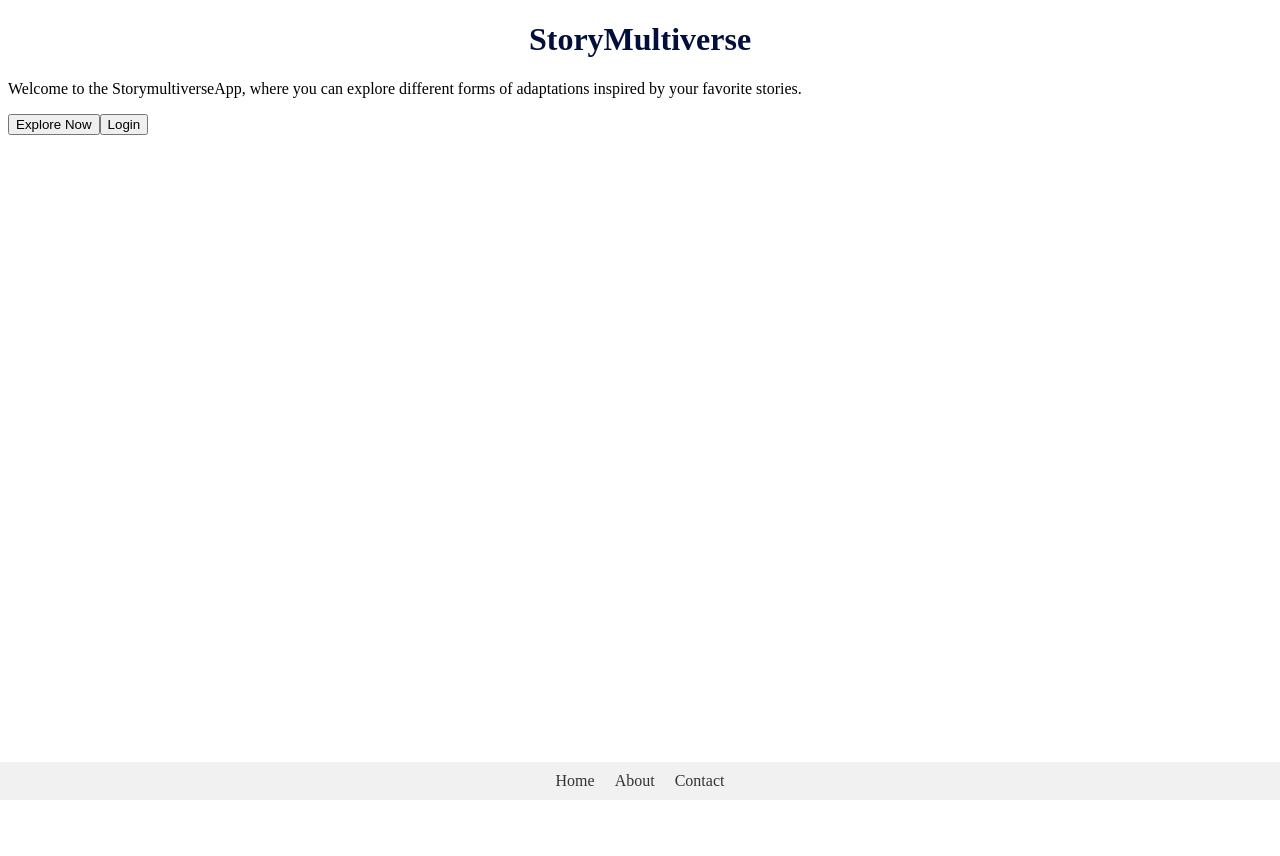
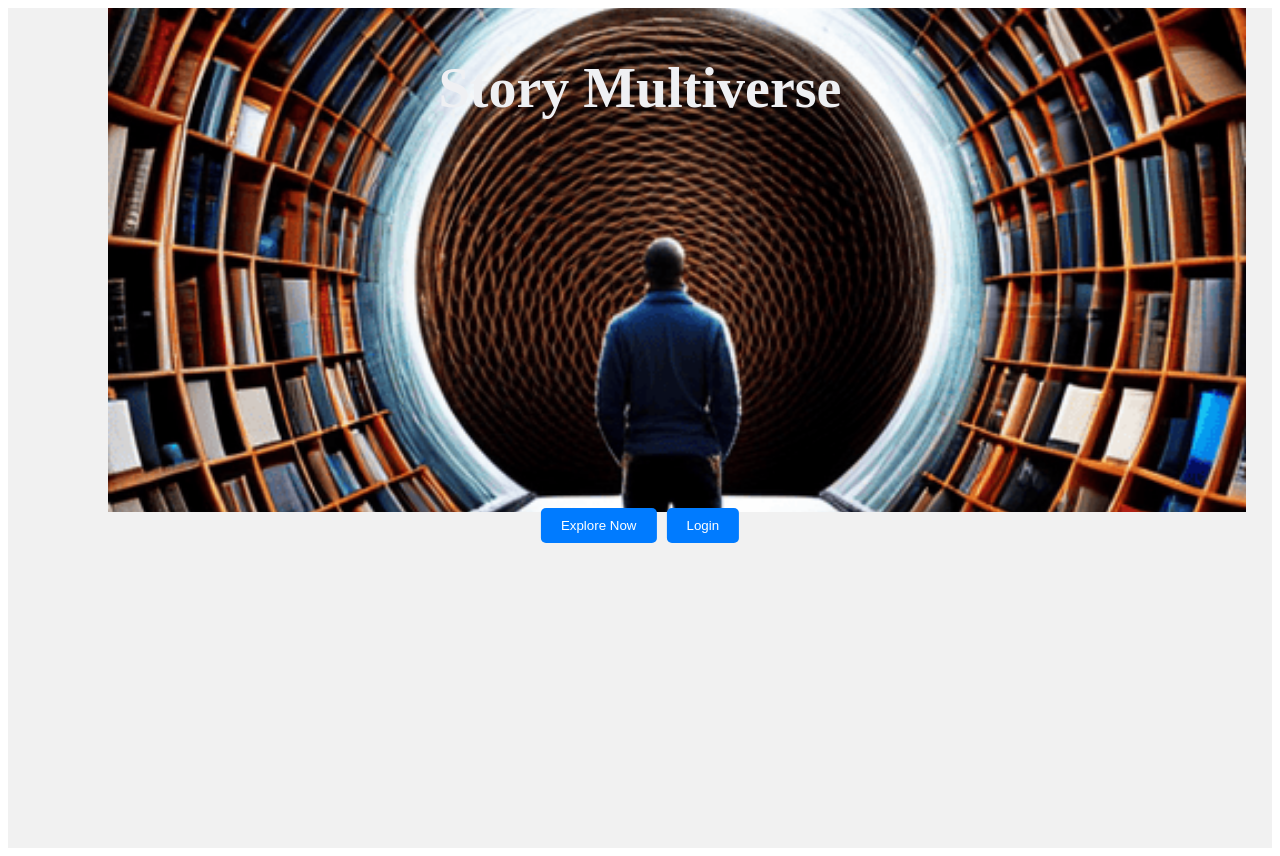
Before and after one commit to Aiia22/Storymultiverse, a React app in the folder frontend/: page / in a window 1280 px wide. Before the commit the page ends 800 px from the top, so only its background shows below. Built offline with nearby package versions, Linux system fonts and the light colour scheme.

Commit message:
Home Page Styling updated

```diff
--- a/frontend/public/index.html
+++ b/frontend/public/index.html
@@ -4,7 +4,7 @@
     <meta charset="utf-8" />
     <meta name="viewport" content="width=device-width, initial-scale=1" />
     <script src="https://kit.fontawesome.com/0380696104.js" crossorigin="anonymous"></script>
-    <title>Storymultiverse</title>
+    <title>Story Multiverse</title>
   </head>
   <body>
     <div id="root"></div>
--- a/frontend/src/pages/Home.js
+++ b/frontend/src/pages/Home.js
@@ -1,30 +1,28 @@
 import React from "react";
-import LandingPageNavbar from "../components/LandingPageNavBar";
 
-import "../styles/CSS/LandingPageNavBar.css";
+import HPIMG from "../images/HP_img.png";
+import "../styles/CSS/homePage.css"; // Import the CSS file for styling
 
-
-export default function Home() {
+function HomePage() {
+  const backgroundImageStyle = {
+    backgroundImage: `url(${HPIMG})`,
+  };
 
   return (
-    <><><div>
-      <h1>StoryMultiverse</h1>
-
-    </div><div className="landing-page">
-        <div className="background-image"></div>
-        <div className="content">
-          <p className="introduction">
-            Welcome to the StorymultiverseApp, where you can
-            explore different forms of adaptations inspired by your favorite stories.
-          </p>
+    <div className="homepage">
+      <h1>Story Multiverse</h1>
+      <div className="backgroundImage" style={backgroundImageStyle}></div>
       <div className="buttons">
         <button className="explore-button">Explore Now</button>
         <button className="login-button">Login</button>
       </div>
     </div>
-      </div></><LandingPageNavbar /></>
   );
 }
 
+export default HomePage;
+
+
+
 //------- Copyright & references ---------------
 //https://legacy.reactjs.org/docs/create-a-new-react-app.html
--- /dev/null
+++ b/frontend/src/styles/CSS/homePage.css
@@ -0,0 +1,56 @@
+/* Basic styling for the homepage */
+.homepage {
+    position: relative;
+    text-align: center;
+    padding: 20px;
+    min-height: 100vh;
+    background-color: #f1f1f1; /* Set a background color as a fallback */
+  }
+
+  /* Styling for the title */
+  h1 {
+    font-size: 56px;
+    margin-bottom: 20px;
+    position: absolute;
+    top: 5%;
+    left: 50%;
+    transform: translate(-50%, -50%);
+    z-index: 1; /* Ensure the title appears above the image */
+    color: #fff; /* Set font color to white for better contrast */
+  }
+
+  /* Styling for the background Image */
+  .backgroundImage {
+    position: absolute;
+    top: 0;
+    left: 100px;
+    background-position: center;
+    width: 90%;
+    height: 60%;
+    background-size: cover;
+    background-repeat: no-repeat;
+    background-position: center;
+
+  }
+
+  /* Styling for the buttons */
+  .buttons {
+    position: absolute;
+    top: 500px;
+    left: 50%;
+    transform: translateX(-50%);
+    z-index: 1; /* Ensure the buttons appear above the image */
+  }
+
+  .explore-button,
+  .login-button {
+    background-color: #007bff;
+    color: #fff;
+    padding: 10px 20px;
+    margin: 0 5px;
+    border: none;
+    border-radius: 5px;
+    cursor: pointer;
+  }
+
+  /* Additional styles as needed */
--- a/frontend/src/styles/CSS/main.css
+++ b/frontend/src/styles/CSS/main.css
@@ -5,7 +5,7 @@
 h1,
 h2 {
   text-align: center;
-  color: #030f3b;
+  color: #eff0f3;
 }
 
 h2 {
```
Also changed, not shown: frontend/src/images/HomePage.jpg (added), 1 other file (tests, documents, lock files or other folders). Lines whose indentation alone changed are shown as unchanged.
